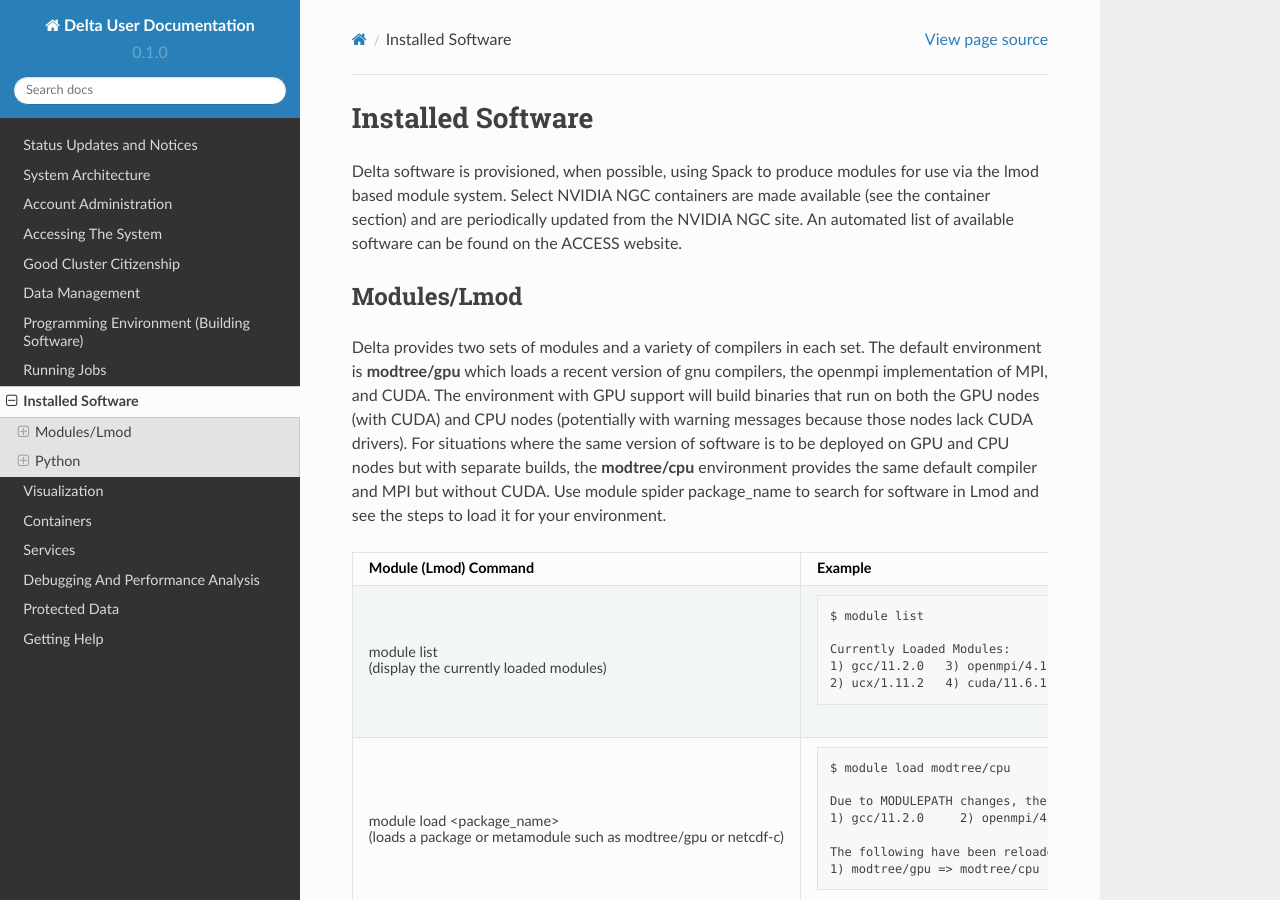
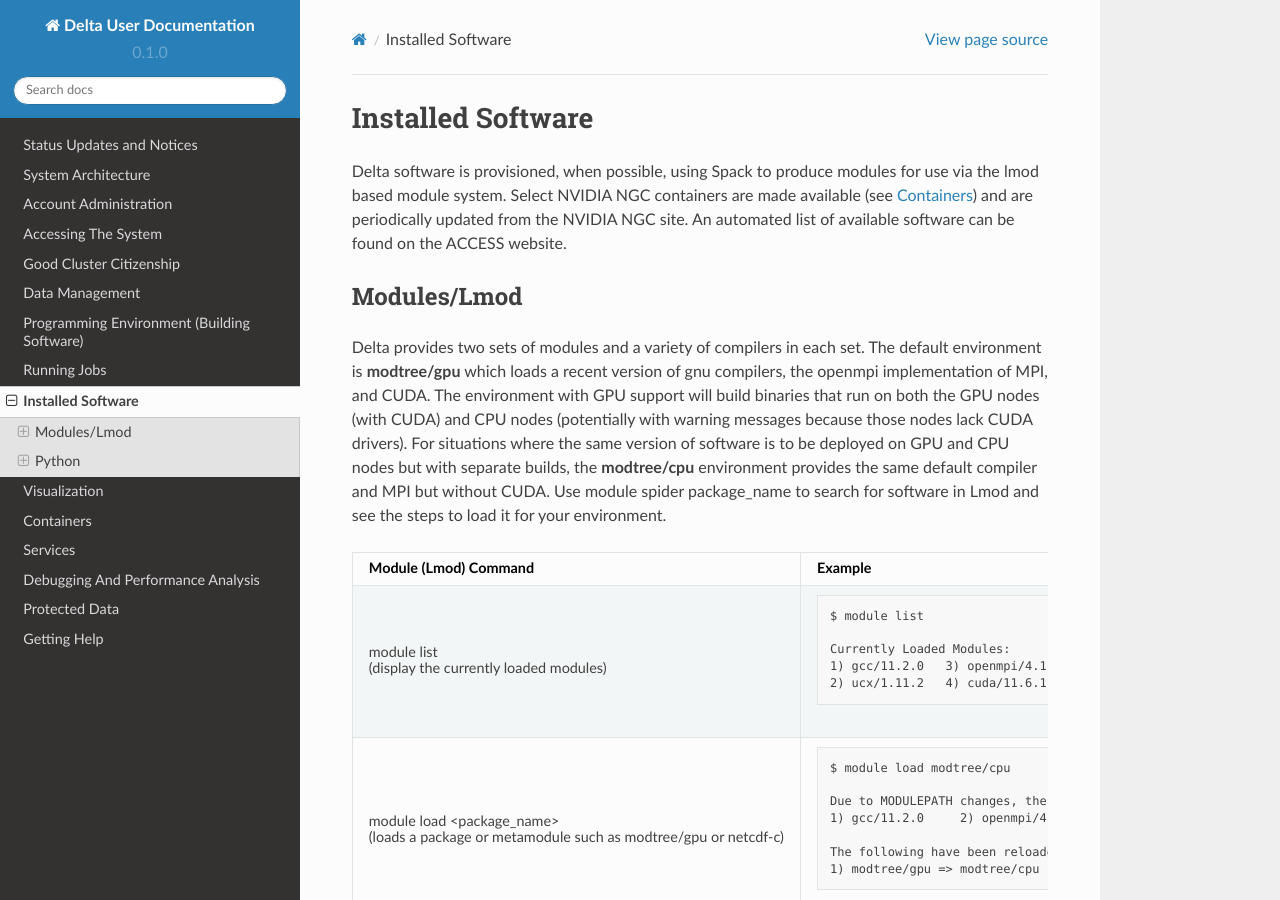
Before and after one commit to ncsa/Delta_doc, a Sphinx documentation site: the page built from docs/source/software/index.rst, in a window 1280 px wide and 900 px high. Built offline with Sphinx 7.4.7 and the Read the Docs theme 2.0.0, drawn with Linux system fonts in a browser that asks for light colours; pages that are not in the unit, such as notebooks, are missing from menus.

Commit message:
Update index.rst added link to containers section
added link to containers page under installed software

```diff
--- a/docs/source/software/index.rst
+++ b/docs/source/software/index.rst
@@ -2,7 +2,7 @@ Installed Software
 ======================
 
 Delta software is provisioned, when possible, using Spack to produce modules for use via the lmod based module system.
-Select NVIDIA NGC containers are made available (see the container section) and are periodically updated from the NVIDIA NGC site.
+Select NVIDIA NGC containers are made available (see :ref:`contain`) and are periodically updated from the NVIDIA NGC site.
 An automated list of available software can be found on the ACCESS website.
 
 .. _module:
```
